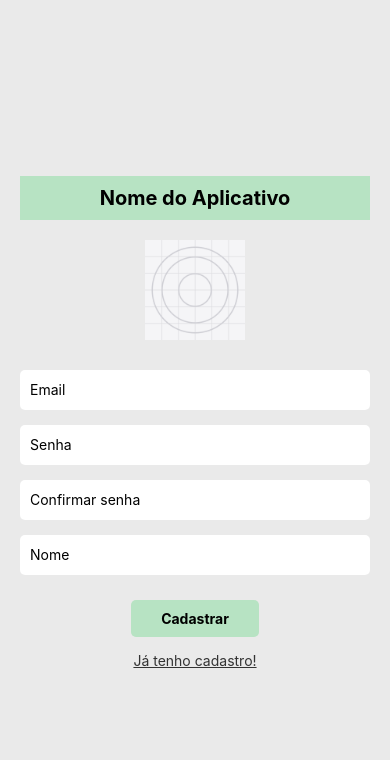
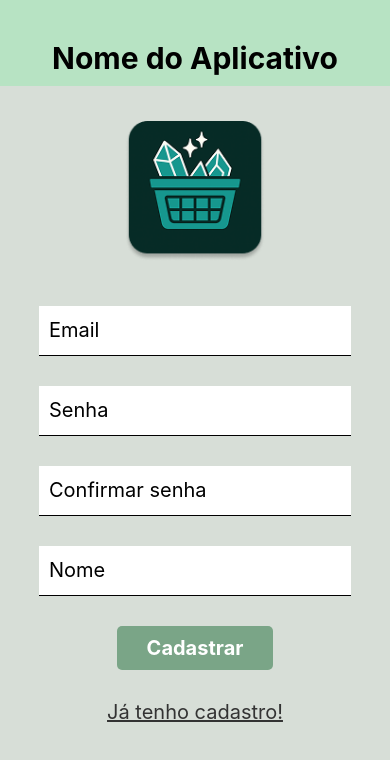
Before and after one commit to OffTAVs/app_lista_iterdiciplinar, a React Native app in the folder esmeralda-app/: screen /Cadastro in a window 390 px wide. Shown: the top 760 px of the page. Built offline with nearby package versions, Linux system fonts and the light colour scheme.

Commit message:
Css login/cadastro

```diff
--- a/esmeralda-app/screens/CadastroScreen.js
+++ b/esmeralda-app/screens/CadastroScreen.js
@@ -2,10 +2,12 @@ import React from 'react';
 import { View, Text, TextInput, TouchableOpacity, Image, StyleSheet } from 'react-native';
 
 export default function CadastroScreen({ navigation }) {
+
   return (
+
     <View style={styles.container}>
       <Text style={styles.title}>Nome do Aplicativo</Text>
-      <Image source={require('../assets/icon.png')} style={styles.logo} />
+      <Image source={require('../assets/logo.png')} style={styles.logo} />
       <TextInput style={styles.input} placeholder="Email" />
       <TextInput style={styles.input} placeholder="Senha" secureTextEntry />
       <TextInput style={styles.input} placeholder="Confirmar senha" secureTextEntry />
@@ -23,51 +25,57 @@ export default function CadastroScreen({ navigation }) {
 const styles = StyleSheet.create({
   container: {
     flex: 1,
-    backgroundColor: '#eaeaea',
+    backgroundColor: '#d7ded7',
     alignItems: 'center',
     justifyContent: 'center',
-    padding: 20
+    gap:15,
   },
   title: {
     backgroundColor: '#b7e3c3',
     width: '100%',
     textAlign: 'center',
-    fontSize: 20,
+    fontSize: 30,
     fontWeight: 'bold',
     paddingVertical: 10,
-    marginBottom: 20
+    marginBottom: 30,
+    position: 'absolute',
+    top:0,
+    paddingTop: 40,
   },
   logo: {
-    width: 100,
-    height: 100,
+    width: 140,
+    height: 140,
     marginBottom: 30,
     resizeMode: 'contain'
   },
  input: {
-  width: '100%',
-  maxWidth: 400, // impede que fique largo demais em telas grandes
-  height: 40,
-  backgroundColor: '#fff',
-  borderRadius: 5,
-  paddingHorizontal: 10,
-  marginBottom: 15,
-  elevation: 2
-},
+    width: '100%',
+    height: 50,
+    backgroundColor: '#fff',
+    borderBottomWidth: 1,
+    borderBottomColor: 'black',
+    width: '80%',
+    paddingHorizontal: 10,
+    marginBottom: 15,
+    elevation: 2,
+    fontSize: 20,
+  },
 
   button: {
-    backgroundColor: '#b7e3c3',
+    backgroundColor: '#7aa587',
     paddingVertical: 10,
     paddingHorizontal: 30,
     borderRadius: 5,
-    marginTop: 10
+    marginBottom: 15,
   },
   buttonText: {
-    color: '#000',
-    fontWeight: 'bold'
+    color: '#fff',
+    fontWeight: 'bold',
+    fontSize:20,
   },
   link: {
     color: '#333',
     textDecorationLine: 'underline',
-    marginTop: 15
-  }
+    fontSize:20,
+  },
 });
--- a/esmeralda-app/screens/LoginScreen.js
+++ b/esmeralda-app/screens/LoginScreen.js
@@ -1,11 +1,12 @@
 import React from 'react';
-import { View, Text, TextInput, TouchableOpacity, Image, StyleSheet } from 'react-native';
+import { View, Text, TextInput, TouchableOpacity, Image, StyleSheet, StatusBar } from 'react-native';
 
 export default function LoginScreen({ navigation }) {
   return (
     <View style={styles.container}>
+      <View style={styles.topo}></View>
       <Text style={styles.title}>Esmeralda</Text>
-      <Image source={require('../assets/icon.png')} style={styles.logo} />
+      <Image source={require('../assets/logo.png')} style={styles.logo} />
       <TextInput style={styles.input} placeholder="Email" />
       <TextInput style={styles.input} placeholder="Senha" secureTextEntry />
       <TouchableOpacity style={styles.button}>
@@ -25,45 +26,55 @@ const styles = StyleSheet.create({
     backgroundColor: '#d7ded7',
     alignItems: 'center',
     justifyContent: 'center',
-    padding: 20
+    gap:15,
   },
   title: {
     backgroundColor: '#b7e3c3',
     width: '100%',
     textAlign: 'center',
-    fontSize: 24,
+    fontSize: 30,
     fontWeight: 'bold',
     paddingVertical: 10,
-    marginBottom: 30
+    marginBottom: 30,
+    position: 'absolute',
+    top:0,
+    paddingTop: 40,
   },
   logo: {
-    width: 100,
-    height: 100,
+    width: 140,
+    height: 140,
     marginBottom: 30,
     resizeMode: 'contain'
   },
   input: {
     width: '100%',
-    height: 40,
+    height: 50,
     backgroundColor: '#fff',
-    borderRadius: 5,
+    borderBottomWidth: 1,
+    borderBottomColor: 'black',
+    width: '80%',
     paddingHorizontal: 10,
     marginBottom: 15,
-    elevation: 2
+    elevation: 2,
+    fontSize: 20,
   },
   button: {
     backgroundColor: '#7aa587',
     paddingVertical: 10,
     paddingHorizontal: 30,
     borderRadius: 5,
-    marginBottom: 15
+    marginBottom: 15,
+
   },
   buttonText: {
     color: '#fff',
-    fontWeight: 'bold'
+    fontWeight: 'bold',
+    fontSize:20,
   },
   link: {
     color: '#333',
-    textDecorationLine: 'underline'
-  }
+    textDecorationLine: 'underline',
+    fontSize:20,
+  },
+
 });
```
Also changed, not shown: esmeralda-app/assets/logo.png (added).
